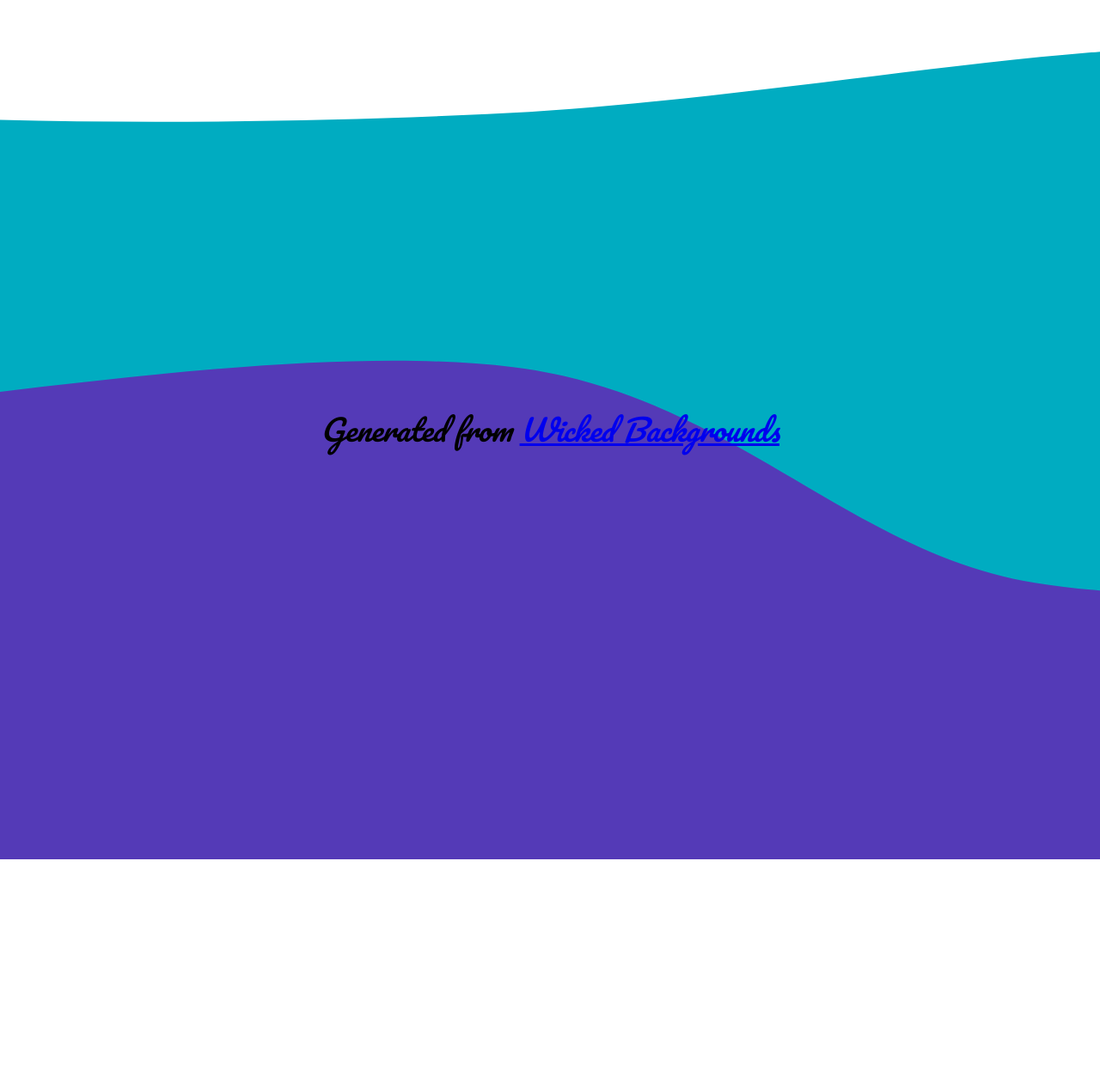
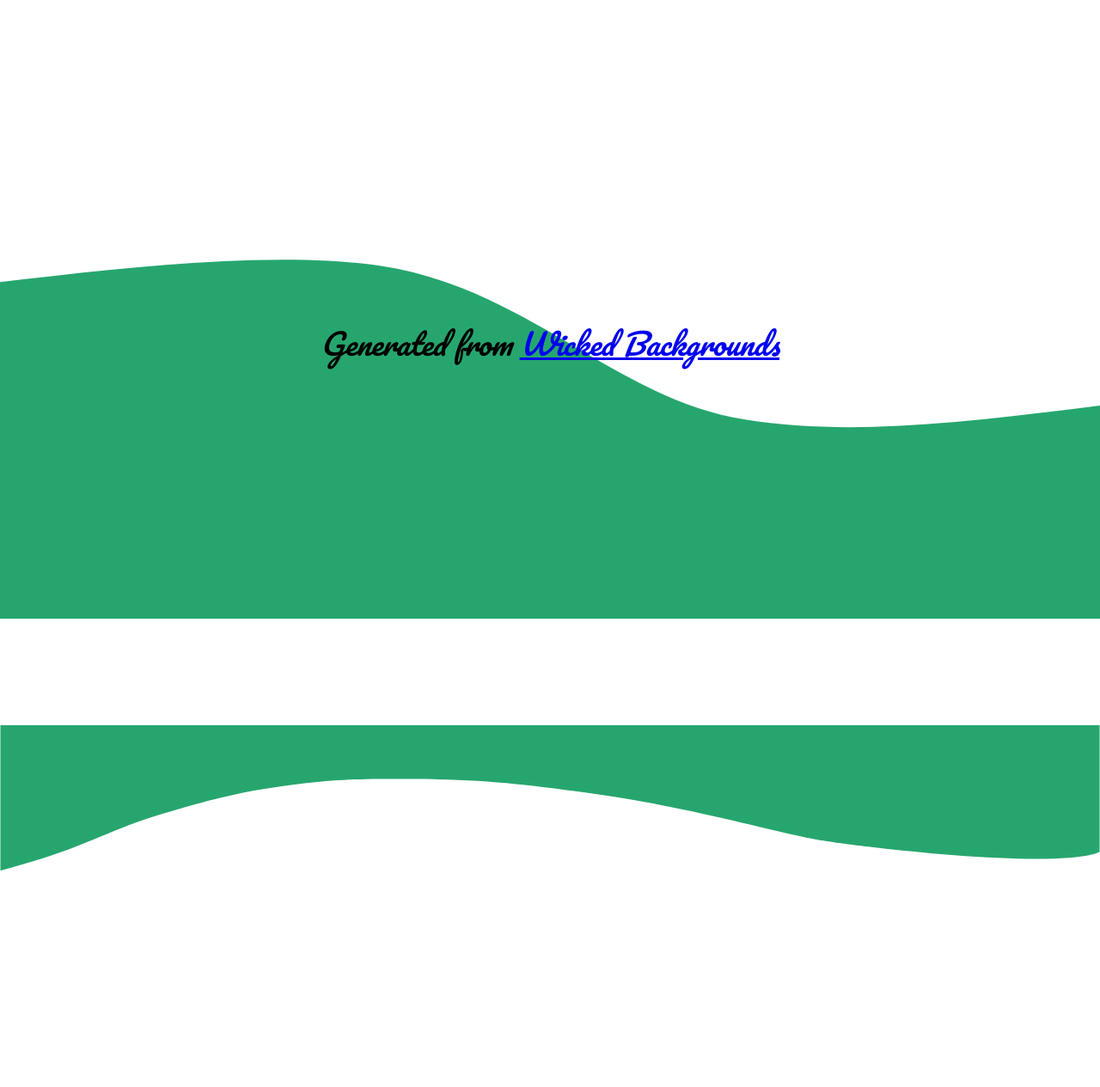
Before and after one commit to josephpalma/joes-frontend-toolkit, a React (Create React App) app in the folder my-app/: page / in a window 1280 px wide. Shown: the part 836-2101 px from the top of the page at 86% size. Built offline with nearby package versions, Linux system fonts and the light colour scheme; a web font is replaced by a local one.

Commit message:
page one upgrades

```diff
--- a/my-app/src/components/landing/Landing.jsx
+++ b/my-app/src/components/landing/Landing.jsx
@@ -66,7 +66,7 @@ function Landing({ color }) {
         <path fill={color}  fill-opacity=".2" d="M-100 -100L200 -100L200 50L-100 50Z" style={{ animation: "path1 12.5s linear infinite alternate" }} />
         <path fill={color}  fill-opacity="1" d="M-100 -100L200 -100L200 20L-100 20Z" style={{ animation: "path2 30s linear infinite alternate" }} />
       </svg>
-      <div class="orbital-background landing" style={{ backgroundImage: `linear-gradient(90deg, #543AB7, ${color}, #3c196b)` }}>
+      <div class="orbital-background landing" style={{ backgroundImage: `linear-gradient(45deg, #26a66e 15%, ${color}, #26a66e 85%)` }}>
 
         <div class="inner-header flex">
           <h1>Joe's <Sparkles>Frontend</Sparkles> Toolkit</h1>
--- a/my-app/src/components/pages/pageone/PageOne.jsx
+++ b/my-app/src/components/pages/pageone/PageOne.jsx
@@ -1,13 +1,48 @@
-import * as React from 'react';
+import React, {useState} from 'react';
 import './pageone.css';
 
-function PageOne({color}) {
+
+function PageOne({ color }) {
+  let bodyStyles = document.body.style;
+  bodyStyles.setProperty("--page-one-color", color);
   return (
     <div class="background">
       <p class="page-content">
-        <i>Generated from <a href="https://wickedbackgrounds.com/backgrounds.html" target="_blank">Wicked Backgrounds</a>
-        </i>
+        <i>Generated from <a href="https://wickedbackgrounds.com/backgrounds.html" target="_blank">Wicked Backgrounds</a></i>
+        <svg class="svg-background" xmlns="http://www.w3.org/2000/svg" version="1.1" xmlnsXlink="http://www.w3.org/1999/xlink" xmlnsSvgjs="http://svgjs.dev/svgjs" viewBox="0 0 1920 1080">
+          <rect width="1920" height="1080"></rect>
+          <g transform={`matrix(7.04171909509728e-17,1.15,-1.15, 7.04171909509728e-17,1537.533790588379,-514.0138591766356)`}>
+            <path d="M0,-1080C-6.932464070097313,-939.1059769721886,-40.131537503990096,-509.18299516104184,-41.59478442058388,-234.63586183313143C-43.05803133717766,39.911271494779015,-1.226875021474072,311.1522294119647,-8.779481499562706,567.2827999674629C-16.33208797765134,823.413370522961,-88.37367020570947,1036.694694827768,-86.91042328911568,1302.1475614998576C-85.4471763725219,1567.6004281719472,-14.485070548185947,2017.0245935833095,0,2160L 1920 2160 L 1920 -1080 Z" fill="url(&quot;#SvgjsLinearGradient1993&quot;)"></path>
+            <path id="contrast" d="M480,-1080C482.6284133498051,-973.0469056567488,492.35729872674773,-633.6224210574228,495.7704800988306,-438.2814339404929C499.1836614709135,-242.940446823563,487.82495905937697,-115.07777826030045,500.47908823249713,92.04592270157929C513.1332174056173,299.169623663459,560.3489935004242,561.3974823279619,571.6952551375517,804.4607718307855C583.0415167746793,1047.524061333609,583.839200578188,1324.5024550236512,568.5566580552627,1550.4256597185204C553.2741155323374,1776.3488644133895,494.75944300921043,2058.4042766197535,480,2160L 1920 2160 L 1920 -1080 Z" fill="url(&quot;#SvgjsLinearGradient1994&quot;)"></path>
+            <path d="M960,-1080C974.7623235665233,-976.5186456022902,1027.9115530051317,-673.4548109379803,1048.5739413991396,-459.11187361374107C1069.2363297931474,-244.76893628950185,1117.3741573093216,0.15378698283851122,1083.9743303640469,206.0576239454354C1050.574503418772,411.96146090803234,877.4487698877629,538.8488428775657,848.1749797274917,776.3111481618404C818.9011895672206,1013.773453446115,889.6940860236687,1400.21664701139,908.33158940242,1630.8314556510834C926.9690927811714,1861.4462642907768,951.3885982337367,2071.8052426085137,960,2160L 1920 2160 L 1920 -1080 Z" fill="url(&quot;#SvgjsLinearGradient1995&quot;)"></path>
+            <path d="M1440,-1080C1460.0625068112809,-937.1448204437168,1544.9520866763057,-494.1281402116622,1560.3750408676847,-222.86892266230024C1575.7979950590636,48.390294887061714,1563.1811847513422,273.3690471568022,1532.5377251482741,547.5553052961717C1501.894265545206,821.7415634355411,1391.9372374406553,1153.5078437232787,1376.5142832492763,1422.2486261739168C1361.0913290578974,1690.989408624555,1429.4190472082128,2037.0414376956528,1440,2160L 1920 2160 L 1920 -1080 Z" fill="url(&quot;#SvgjsLinearGradient1996&quot;)"></path>
+          </g>
+          <defs>
+            <linearGradient x1="0.1" y1="0" x2="0" y2="1" id="SvgjsLinearGradient1993">
+              <stop stop-color="#ffffff" offset="0"></stop>
+              <stop stop-color="#ffffff" offset="0"></stop>
+            </linearGradient>
+            <linearGradient x1="0.1" y1="0" x2="0" y2="1" id="SvgjsLinearGradient1994">
+              <stop offset="0"></stop>
+              <stop offset="0.25"></stop>
+            </linearGradient>
+            <linearGradient x1="0.1" y1="0" x2="0" y2="1" id="SvgjsLinearGradient1995">
+              <stop stop-color="#26a66e" offset="0"></stop>
+              <stop stop-color="#26a66e" offset="0.5"></stop>
+            </linearGradient>
+            <linearGradient x1="0.1" y1="0" x2="0" y2="1" id="SvgjsLinearGradient1996">
+              <stop stop-color="#26a66e" offset="0"></stop>
+              <stop stop-color="#26a66e" offset="0.75"></stop>
+            </linearGradient>
+          </defs>
+        </svg>
+
+
       </p>
+        <svg width="100%" height="100%" style={{margin:"10px 0 -110px 0"}} viewBox="0 0 1441 191" fill="none" xmlns="http://www.w3.org/2000/svg">
+          <path d="M326.5 0H0.500061L0.500091 190.5C0.500091 190.5 34.14 181.143 55.5 174.5C85.8235 165.069 108.955 155.441 131.884 145.897C156.33 135.722 180.545 125.642 213 116C278.393 96.5719 315.851 86.7896 383.5 78C444.474 70.0778 479.57 70.2289 540.482 70.4913L542.5 70.5C637.134 70.9061 690.262 77.506 784 90.5C857.864 100.739 935.438 119.07 994.779 133.093C1026.52 140.595 1053.05 146.863 1071 150C1122.5 159 1384.5 190.5 1440.5 166V0H326.5Z" fill="#26A66E" />
+          <path d="M326.5 0H0.500061L0.500091 190.5C0.500091 190.5 34.14 181.143 55.5 174.5C85.8235 165.069 108.955 155.441 131.884 145.897C156.33 135.722 180.545 125.642 213 116C278.393 96.5719 315.851 86.7896 383.5 78C444.474 70.0778 479.57 70.2289 540.482 70.4913L542.5 70.5C637.134 70.9061 690.262 77.506 784 90.5C857.864 100.739 935.438 119.07 994.779 133.093C1026.52 140.595 1053.05 146.863 1071 150C1122.5 159 1384.5 190.5 1440.5 166V0H326.5Z" />
+        </svg>
     </div>
   );
 }
--- a/my-app/src/components/pages/pageone/pageone.css
+++ b/my-app/src/components/pages/pageone/pageone.css
@@ -1,16 +1,29 @@
 @import url('https://fonts.googleapis.com/css2?family=Knewave&display=swap');
 @import url('https://fonts.googleapis.com/css2?family=Knewave&family=Pacifico&display=swap');
 
+:root {
+  --page-one-color: teal;
+}
+
 .background {
-  background: url(../../../assets/wickedbackground.svg);
+  /* background: url(../../../assets/wickedbackground.svg); */
   background-size: cover;
 }
 
 .page-content {
   width: 100%;
-  height: 1000px;
+  height: 100vh;
   align-content: center;
   display: grid;
   font-family: 'Pacifico', cursive;
   font-size: 34px;
 }
+
+.svg-background {
+  position: absolute;
+  z-index: -1;
+}
+
+#contrast {
+  fill: var(--page-one-color);
+}
--- a/my-app/src/components/pages/pagetwo/PageTwo.jsx
+++ b/my-app/src/components/pages/pagetwo/PageTwo.jsx
@@ -26,7 +26,7 @@ function PageTwo({callback, curColor}) {
 
   return (
     <div>
-      <div class="orbital-background" style={{ backgroundImage: `linear-gradient(90deg, #543AB7, ${color}, #3c196b)`}}>
+      <div class="orbital-background" style={{ backgroundImage: `linear-gradient(90deg, #26a66e, ${color}, #26a66e)`}}>
         <div class="form-container">
           <div class="form-box" style={{background: `${color}`}}>
             <div>
```
